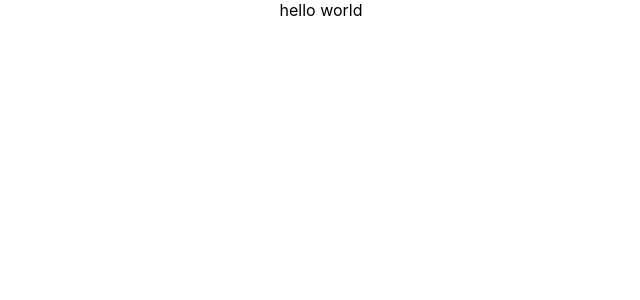
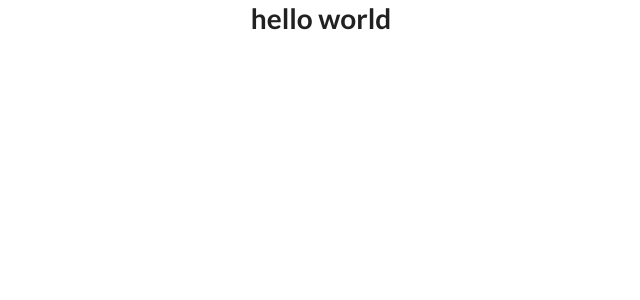
Before and after one commit to kalpanadd/React-redux-proj, a React (Create React App) app: page / in a window 1280 px wide. Shown: the top 300 px of the page, without its empty margins (319-959 px from the left). Built offline with nearby package versions, Linux system fonts and the light colour scheme.

Commit message:
added material ui cdn and redux

```diff
--- a/package.json
+++ b/package.json
@@ -9,8 +9,10 @@
     "axios": "^0.21.1",
     "react": "^17.0.2",
     "react-dom": "^17.0.2",
+    "react-redux": "^7.2.4",
     "react-router-dom": "^5.2.0",
     "react-scripts": "4.0.3",
+    "redux": "^4.1.0",
     "web-vitals": "^1.1.2"
   },
   "scripts": {
--- a/public/index.html
+++ b/public/index.html
@@ -7,7 +7,10 @@
   <meta name="theme-color" content="#000000" />
   <meta name="description" content="Web site created using create-react-app" />
 
-  <title>React App</title>
+  <title>React-Redux App</title>
+  <link rel="stylesheet" href="https://cdnjs.cloudflare.com/ajax/libs/semantic-ui/2.4.1/semantic.min.css"
+    integrity="sha512-8bHTC73gkZ7rZ7vpqUQThUDhqcNFyYi2xgDgPDHc+GXVGHXq+xPjynxIopALmOPqzo9JZj0k6OqqewdGO3EsrQ=="
+    crossorigin="anonymous" referrerpolicy="no-referrer" />
 </head>
 
 <body>
--- a/src/App.js
+++ b/src/App.js
@@ -3,7 +3,7 @@ import './App.css';
 function App() {
   return (
     <div className="App">
-      hello world
+      <h1> hello world</h1>
 
     </div>
   );
--- a/src/index.css
+++ /dev/null
@@ -1,13 +0,0 @@
-body {
-  margin: 0;
-  font-family: -apple-system, BlinkMacSystemFont, 'Segoe UI', 'Roboto', 'Oxygen',
-    'Ubuntu', 'Cantarell', 'Fira Sans', 'Droid Sans', 'Helvetica Neue',
-    sans-serif;
-  -webkit-font-smoothing: antialiased;
-  -moz-osx-font-smoothing: grayscale;
-}
-
-code {
-  font-family: source-code-pro, Menlo, Monaco, Consolas, 'Courier New',
-    monospace;
-}
--- a/src/index.js
+++ b/src/index.js
@@ -1,6 +1,5 @@
 import React from 'react';
 import ReactDOM from 'react-dom';
-import './index.css';
 import App from './App';
 
 ReactDOM.render(
```
Also changed, not shown: 1 other file (tests, documents, lock files or other folders).
